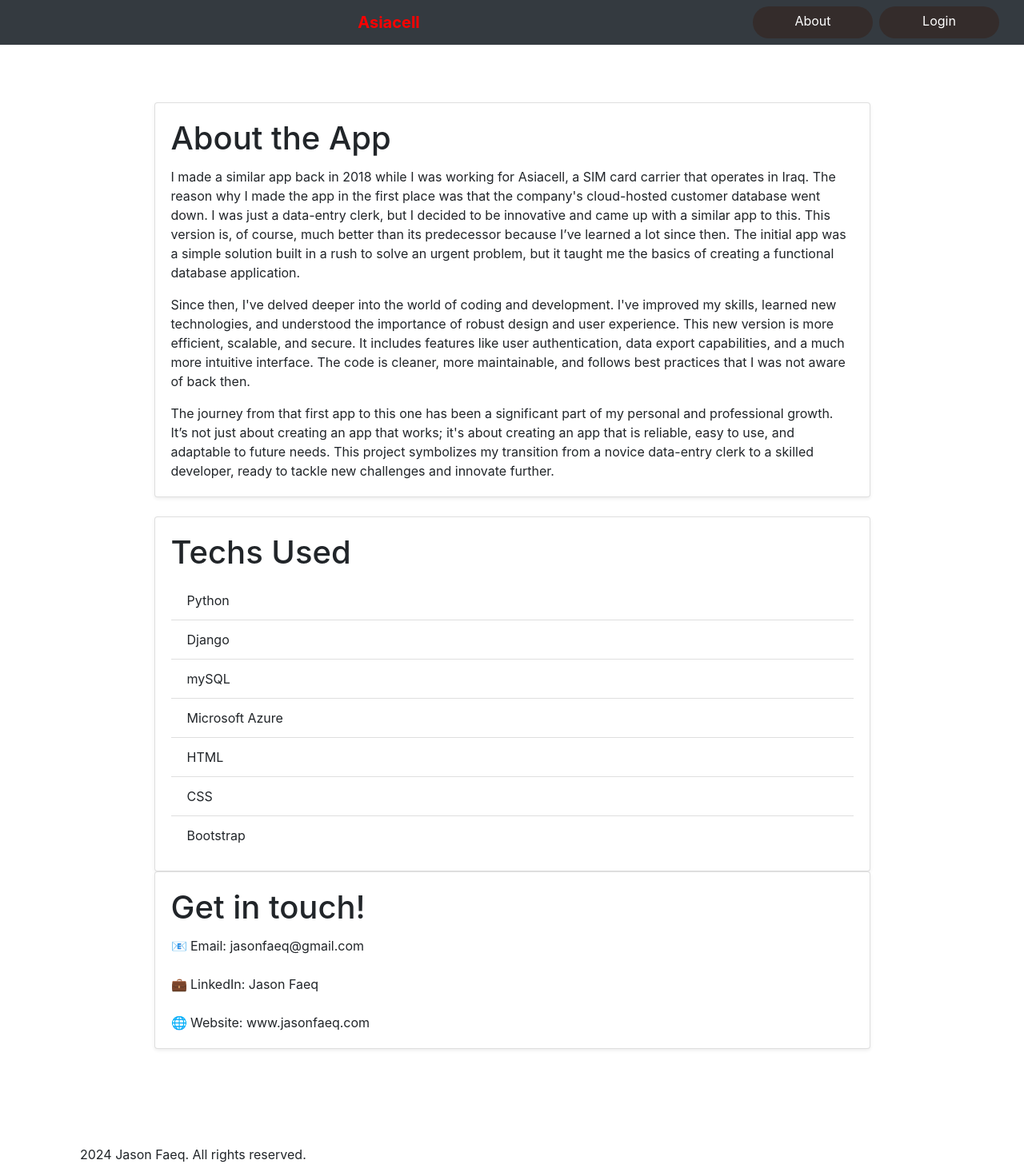
After one commit to jasonfaeq/Asiacell-CRM, a Django app: page /about/ in a window 1280 px wide. The commit adds this page. Shown: the whole page at 80% size. Run offline with Django 5.2, Linux system fonts and the light colour scheme; some libraries are stand-ins or nearby versions.

Commit message:
lots of HTML editing, making the website look better

```diff
--- a/dcrm/settings.py
+++ b/dcrm/settings.py
@@ -123,6 +123,7 @@ USE_TZ = True
 # https://docs.djangoproject.com/en/5.1/howto/static-files/
 
 STATIC_URL = 'static/'
+STATICFILES_DIRS = [BASE_DIR / "static"]
 STATIC_ROOT = os.path.join(BASE_DIR, 'staticfiles')
 
 # Default primary key field type
--- /dev/null
+++ b/website/templates/about.html
@@ -0,0 +1,43 @@
+<!doctype html>
+{% extends 'base.html' %}
+{% block content %}
+<div class="container mt-5">
+    <div class="row">
+        <div class="col-md-10 offset-md-1">
+            <div class="card shadow-sm">
+                <div class="card-body">
+                    <h1 class="card-title">About the App</h1>
+                    <p class="card-text">I made a similar app back in 2018 while I was working for Asiacell, a SIM card carrier that operates in Iraq. The reason why I made the app in the first place was that the company's cloud-hosted customer database went down. I was just a data-entry clerk, but I decided to be innovative and came up with a similar app to this. This version is, of course, much better than its predecessor because I’ve learned a lot since then. The initial app was a simple solution built in a rush to solve an urgent problem, but it taught me the basics of creating a functional database application.</p>
+                    <p class="card-text">Since then, I've delved deeper into the world of coding and development. I've improved my skills, learned new technologies, and understood the importance of robust design and user experience. This new version is more efficient, scalable, and secure. It includes features like user authentication, data export capabilities, and a much more intuitive interface. The code is cleaner, more maintainable, and follows best practices that I was not aware of back then.</p>
+                    <p class="card-text">The journey from that first app to this one has been a significant part of my personal and professional growth. It’s not just about creating an app that works; it's about creating an app that is reliable, easy to use, and adaptable to future needs. This project symbolizes my transition from a novice data-entry clerk to a skilled developer, ready to tackle new challenges and innovate further.</p>
+                </div>
+            </div>
+            <div class="card shadow-sm mt-4">
+                <div class="card-body">
+                    <h1 class="card-title">Techs Used</h1>
+                    <ul class="list-group list-group-flush">
+                        <li class="list-group-item">Python</li>
+                        <li class="list-group-item">Django</li>
+                        <li class="list-group-item">mySQL</li>
+                        <li class="list-group-item">Microsoft Azure</li>
+                        <li class="list-group-item">HTML</li>
+                        <li class="list-group-item">CSS</li>
+                        <li class="list-group-item">Bootstrap</li>
+                    </ul>
+                </div>
+            </div>
+            <div class="card shadow-sm">
+                <div class="card-body">
+                    <h1 class="card-title">Get in touch!</h1>
+                    <p class="card-text">
+                        📧 Email: jasonfaeq@gmail.com <br/><br/>
+                        💼 LinkedIn: Jason Faeq<br/><br/>
+                        🌐 Website: www.jasonfaeq.com</p>
+                </div>
+            </div>
+        </div>
+    </div>
+    <br/><br/><br/><br/><br/>
+    2024 Jason Faeq. All rights reserved.
+</div>
+{% endblock %}
--- a/website/templates/base.html
+++ b/website/templates/base.html
@@ -1,10 +1,12 @@
+{% load static %}
 <!doctype html>
 <html lang="en">
   <head>
     <meta charset="utf-8">
     <meta name="viewport" content="width=device-width, initial-scale=1">
-    <title>Django CRM</title>
+    <title>Asiacell CRM</title>
     <link href="https://cdn.jsdelivr.net/npm/bootstrap@5.3.3/dist/css/bootstrap.min.css" rel="stylesheet" integrity="sha384-QWTKZyjpPEjISv5WaRU9OFeRpok6YctnYmDr5pNlyT2bRjXh0JMhjY6hW+ALEwIH" crossorigin="anonymous">
+    <link rel="icon" href="{% static 'images/favicon.ico' %}" type="image/x-icon">
   </head>
   <body>
     {% include 'navbar.html' %}
--- a/website/templates/navbar.html
+++ b/website/templates/navbar.html
@@ -1,29 +1,62 @@
 <!doctype html>
-<nav class="navbar navbar-expand-lg navbar-dark bg-dark">
-  <div class="container-fluid">
-    <a class="navbar-brand" href="{% url 'home' %}" style="color: red; font-weight: bold;">Asiacell</a>
-    <button class="navbar-toggler" type="button" data-bs-toggle="collapse" data-bs-target="#navbarSupportedContent" aria-controls="navbarSupportedContent" aria-expanded="false" aria-label="Toggle navigation">
-      <span class="navbar-toggler-icon"></span>
-    </button>
-    <div class="collapse navbar-collapse" id="navbarSupportedContent">
-      <ul class="navbar-nav me-auto mb-2 mb-lg-0">
+<head>
+  <!-- Required meta tags -->
+  <meta charset="utf-8">
+  <meta name="viewport" content="width=device-width, initial-scale=1">
 
-        {% if user.is_authenticated %}
-        <li class="nav-item">
-          <a class="nav-link" href="{% url 'add_record' %}">Add</a>
-        </li>
-        <li class="nav-item">
-          <a class="nav-link" href="{% url 'logout' %}">Logout</a>
-        </li>
+  <!-- Bootstrap CSS -->
+  <link href="https://stackpath.bootstrapcdn.com/bootstrap/4.5.2/css/bootstrap.min.css" rel="stylesheet">
 
-        {% else %}
-        <li class="nav-item">
-          <a class="nav-link" href="{% url 'home' %}">Login</a>
-        </li>
-        {% endif %}
-
-      </ul>
-
+  <!-- Custom CSS -->
+  <style>
+    .navbar-brand {
+      color: red !important;
+      font-weight: bold;
+    }
+    .navbar-brand:hover {
+      color: white !important;
+    }
+    .nav-link {
+      color: white !important;
+    }
+    .nav-link:hover {
+      color: #ddd !important;
+    }
+    .btn-custom {
+      background-color: #342c2b;
+      color: white !important;
+      border-radius: 20px;
+      padding: 5px 15px;
+    }
+    .btn-custom:hover {
+      background-color: #400f2ac4;
+    }
+    .btn-uniform {
+      width: 150px; /* Set a fixed width for all buttons */
+    }
+  </style>
+</head>
+<body>
+  <nav class="navbar navbar-expand-lg navbar-dark bg-dark">
+    <div class="container-fluid">
+      <div class="d-flex justify-content-between w-100">
+        <div class="d-flex">
+          {% if user.is_authenticated %}
+          <a class="nav-link btn btn-custom btn-uniform me-2" href="{% url 'add_record' %}">Add Customer</a>
+          <a class="nav-link btn btn-custom btn-uniform" href="{% url 'export' %}">Export CSV</a>
+          {% endif %}
+        </div>
+        <a class="navbar-brand mx-auto" href="{% url 'home' %}">Asiacell</a>
+        <div class="d-flex">
+          {% if user.is_authenticated %}
+          <a class="nav-link btn btn-custom btn-uniform me-2" href="{% url 'about' %}">About</a>
+          <a class="nav-link btn btn-custom btn-uniform" href="{% url 'logout' %}">Logout</a>
+          {% else %}
+          <a class="nav-link btn btn-custom btn-uniform me-2" href="{% url 'about' %}">About</a>
+          <a class="nav-link btn btn-custom btn-uniform" href="{% url 'home' %}">Login</a>
+          {% endif %}
+        </div>
+      </div>
     </div>
-  </div>
-</nav>
+  </nav>
+</body>
--- a/website/urls.py
+++ b/website/urls.py
@@ -3,10 +3,12 @@ from . import views # Import views from current directory
 
 urlpatterns = [
     path("", views.home, name="home"),
-    path("logout/", views.logout_user, name="logout"), # its views.logout_user so it wont conflict with the impored logout
+    path("logout/", views.logout_user, name="logout"),
     path('record/<int:pk>/', views.customer_record, name='record'),
     path('delete/<int:pk>/', views.delete_customer, name='delete'),
     path('add_record/', views.add_record, name='add_record'),
     path('update/<int:pk>/', views.update_record, name='update'),
+    path('export/', views.export_csv, name='export'),
+    path('about/', views.about, name='about'),
 ]
 # Path: website/views.py
--- a/website/views.py
+++ b/website/views.py
@@ -1,6 +1,8 @@
+import csv
 from django.shortcuts import render, redirect
 from django.contrib.auth import authenticate, login, logout
 from django.contrib import messages
+from django.http import HttpResponse
 from .models import Record
 from .forms import AddRecordForm
 
@@ -74,3 +76,24 @@ def update_record(request, pk):
     else:
         messages.error(request, "You need to login first.")
         return redirect('home')
+
+# Export record to CSV
+def export_csv(request):
+    # Create the HttpResponse object with the appropriate CSV header.
+    response = HttpResponse(content_type='text/csv')
+    response['Content-Disposition'] = 'attachment; filename=records.csv'
+
+    writer = csv.writer(response)
+    # Write the header row
+    writer.writerow(['First Name', 'Last Name', 'Email', 'Phone', 'Address', 'City', 'Created At'])
+
+    # Write data rows
+    records = Record.objects.all().values_list('first_name', 'last_name', 'email', 'phone', 'address', 'city', 'created_at')
+    for record in records:
+        writer.writerow(record)
+
+    return response
+
+
+def about(request):
+    return render(request, 'about.html')  # Add this function
```
Also changed, not shown: website/templates/home.html (+19 -17 lines), static/images/favicon.ico (added).
